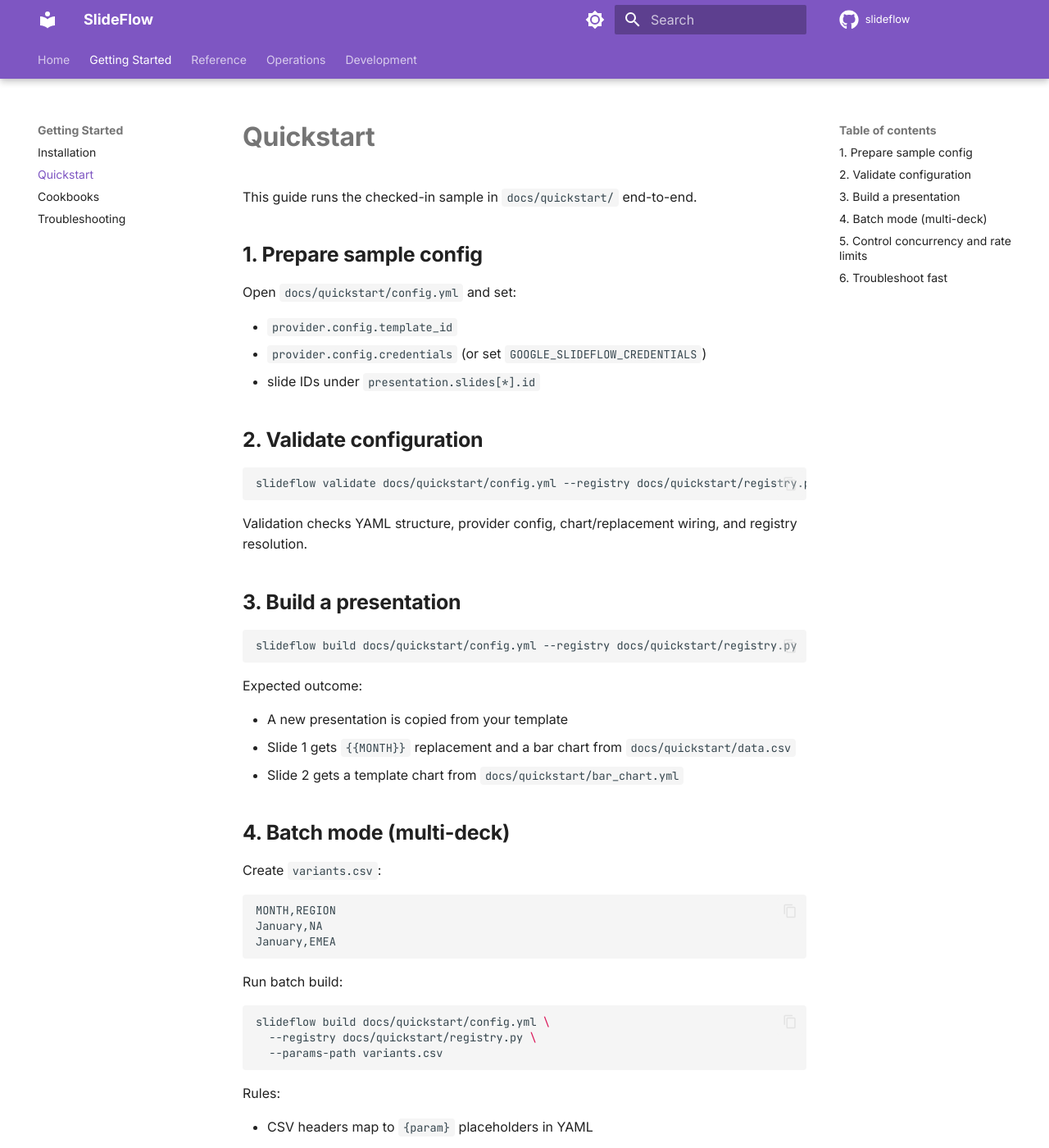
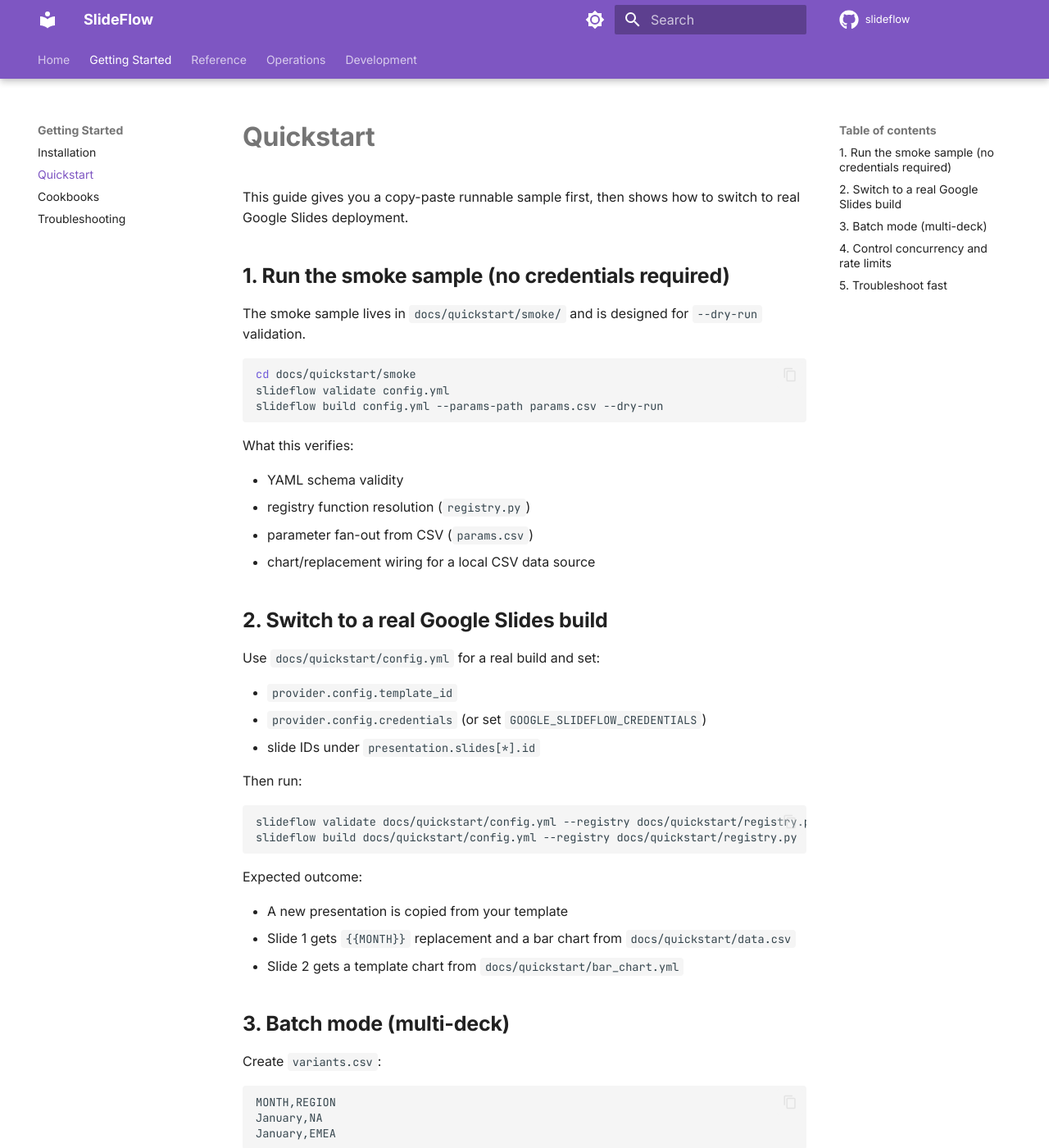
Before and after one commit to joe-broadhead/slideflow, an MkDocs documentation site: the page built from docs/quickstart.md, in a window 1280 px wide and 1400 px high. Shown: the whole window at 82% size. Built offline with MkDocs 1.6.1 and Material for MkDocs 9.7.7, drawn with Linux system fonts in a browser that asks for light colours; comment, search, counter and statistics services are not loaded; some of the changed text lies outside the part shown.

Commit message:
Add runnable smoke quickstart and wheel-based release hardening

````diff
--- a/docs/quickstart.md
+++ b/docs/quickstart.md
@@ -1,26 +1,36 @@
 # Quickstart
 
-This guide runs the checked-in sample in `docs/quickstart/` end-to-end.
+This guide gives you a copy-paste runnable sample first, then shows how to switch to real Google Slides deployment.
 
-## 1. Prepare sample config
+## 1. Run the smoke sample (no credentials required)
 
-Open `docs/quickstart/config.yml` and set:
+The smoke sample lives in `docs/quickstart/smoke/` and is designed for `--dry-run` validation.
+
+```bash
+cd docs/quickstart/smoke
+slideflow validate config.yml
+slideflow build config.yml --params-path params.csv --dry-run
+```
+
+What this verifies:
+
+- YAML schema validity
+- registry function resolution (`registry.py`)
+- parameter fan-out from CSV (`params.csv`)
+- chart/replacement wiring for a local CSV data source
+
+## 2. Switch to a real Google Slides build
+
+Use `docs/quickstart/config.yml` for a real build and set:
 
 - `provider.config.template_id`
 - `provider.config.credentials` (or set `GOOGLE_SLIDEFLOW_CREDENTIALS`)
 - slide IDs under `presentation.slides[*].id`
 
-## 2. Validate configuration
+Then run:
 
 ```bash
 slideflow validate docs/quickstart/config.yml --registry docs/quickstart/registry.py
-```
-
-Validation checks YAML structure, provider config, chart/replacement wiring, and registry resolution.
-
-## 3. Build a presentation
-
-```bash
 slideflow build docs/quickstart/config.yml --registry docs/quickstart/registry.py
 ```
 
@@ -30,7 +40,7 @@ Expected outcome:
 - Slide 1 gets `{{MONTH}}` replacement and a bar chart from `docs/quickstart/data.csv`
 - Slide 2 gets a template chart from `docs/quickstart/bar_chart.yml`
 
-## 4. Batch mode (multi-deck)
+## 3. Batch mode (multi-deck)
 
 Create `variants.csv`:
 
@@ -65,7 +75,7 @@ slideflow build docs/quickstart/config.yml \
 
 Use conservative `--threads` and `--rps` when Google API quotas are tight.
 
-## 6. Troubleshoot fast
+## 5. Troubleshoot fast
 
 If anything fails:
 
--- /dev/null
+++ b/docs/quickstart/smoke/data.csv
@@ -0,0 +1,5 @@
+month,revenue
+Jan,10000
+Feb,12000
+Mar,15000
+Apr,14000
--- /dev/null
+++ b/docs/quickstart/smoke/params.csv
@@ -0,0 +1,3 @@
+region
+NA
+EMEA
````
Also changed, not shown: other parts of docs/quickstart.md (+1 -1 lines), docs/ci-quality.md (+12 -1 lines), docs/getting-started.md (+10 -0 lines), docs/quickstart/smoke/config.yml (added, +37 -0 lines), docs/quickstart/smoke/registry.py (added, +7 -0 lines), docs/release-process.md (+13 -3 lines), 4 other files.
